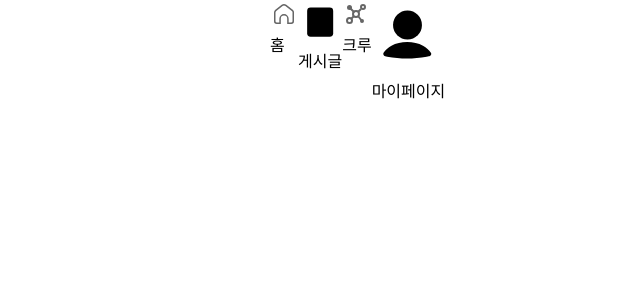
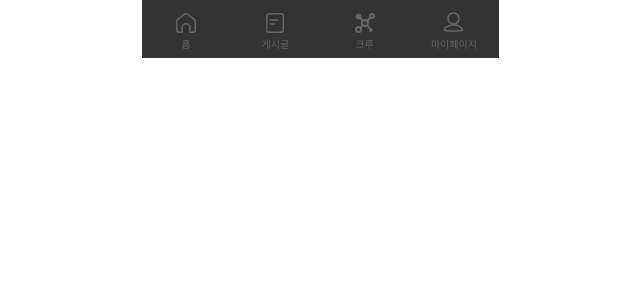
Before and after one commit to potato-club/spotry-front, a React (Create React App) app: page / in a window 1280 px wide. Shown: the top 300 px of the page, without its empty margins (320-960 px from the left). Built offline with nearby package versions, Linux system fonts and the light colour scheme.

Commit message:
"Fix MenuBar 수정"

```diff
--- a/src/components/Data/BarSvg.tsx
+++ b/src/components/Data/BarSvg.tsx
@@ -11,7 +11,6 @@ export const BarList = [
       >
         <path
           d="M12.1405 5.38576L12.1411 5.38528C13.2206 4.53824 14.7671 4.53824 15.8466 5.38529L15.848 5.38638L22.5302 10.6038C22.5304 10.604 22.5306 10.6042 22.5308 10.6043C22.9909 10.965 23.25 11.4991 23.25 12.0625V21.3671C23.25 22.3848 22.3914 23.25 21.285 23.25H17.9318V18.6389C17.9318 16.4995 16.1491 14.8032 14 14.8032C11.8509 14.8032 10.0682 16.4995 10.0682 18.6389V23.25H6.71499C5.60856 23.25 4.75 22.3848 4.75 21.3671V12.5153C4.75 11.6791 5.14333 10.8696 5.82727 10.3289C5.82766 10.3286 5.82805 10.3283 5.82844 10.328L12.1405 5.38576Z"
-          stroke="#666666"
           stroke-width="1.5"
         />
       </svg>
@@ -20,17 +19,19 @@ export const BarList = [
   {
     name: "게시글",
     icon: () => (
-      <svg
-        id="Layer_1"
-        data-name="Layer 1"
-        xmlns="http://www.w3.org/2000/svg"
-        version="1.1"
-        viewBox="0 0 28 28"
-      >
+      <svg xmlns="http://www.w3.org/2000/svg" version="1.1" viewBox="0 0 28 28">
         <defs></defs>
-        <path d="M9,15h5" />
-        <path d="M9,11h8" />
-        <rect x="5.8" y="4.8" width="16.5" height="18.5" rx="2.2" ry="2.2" />
+        <rect
+          x="5.8"
+          y="4.8"
+          width="16.5"
+          height="18.5"
+          rx="2.2"
+          ry="2.2"
+          stroke-width="1.5"
+        />
+        <path id="postLine1" d="M9,15h5" stroke-width="1.5" />
+        <path id="postLine2" d="M9,11h8" stroke-width="1.5" />
       </svg>
     ),
   },
@@ -44,35 +45,15 @@ export const BarList = [
         fill="none"
         xmlns="http://www.w3.org/2000/svg"
       >
-        <circle cx="14" cy="14" r="3" stroke="#666666" stroke-width="2" />
-        <path
-          d="M12 16L9 19"
-          stroke="#666666"
-          stroke-width="2"
-          stroke-linejoin="round"
-        />
-        <path
-          d="M12.5 12.5L8 8"
-          stroke="#666666"
-          stroke-width="2"
-          stroke-linejoin="round"
-        />
-        <circle cx="20" cy="21" r="1" stroke="#666666" stroke-width="2" />
-        <path
-          d="M16 16L20 21"
-          stroke="#666666"
-          stroke-width="2"
-          stroke-linejoin="round"
-        />
-        <circle cx="21" cy="7" r="2" stroke="#666666" stroke-width="2" />
-        <path
-          d="M19 9L16 12"
-          stroke="#666666"
-          stroke-width="2"
-          stroke-linejoin="round"
-        />
-        <circle cx="7.5" cy="7.5" r="2.5" fill="#666666" />
-        <circle cx="7.5" cy="20.5" r="2.5" stroke="#666666" stroke-width="2" />
+        <path d="M12 16L9 19" stroke-width="2" stroke-linejoin="round" />
+        <path d="M12.5 12.5L8 8" stroke-width="2" stroke-linejoin="round" />
+        <path d="M16 16L20 21" stroke-width="2" stroke-linejoin="round" />
+        <path d="M19 9L16 12" stroke-width="2" stroke-linejoin="round" />
+        <circle id="circle1" cx="14" cy="14" r="3" stroke-width="2" />
+        <circle id="circle2" cx="20" cy="21" r="1" stroke-width="2" />
+        <circle id="circle3" cx="21" cy="7" r="2" stroke-width="2" />
+        <circle id="circle4" cx="7.5" cy="7.5" r="2.5" />
+        <circle id="circle5" cx="7.5" cy="20.5" r="2.5" stroke-width="2" />
       </svg>
     ),
   },
@@ -87,8 +68,11 @@ export const BarList = [
         viewBox="0 0 28 28"
       >
         <defs></defs>
-        <path d="M21.8,21.4c.6-.1,1-.8.6-1.3-.7-1.1-1.7-2-3-2.7-1.7-.9-3.8-1.4-6-1.4s-4.3.5-6,1.4c-1.3.7-2.3,1.6-3,2.7-.3.5,0,1.2.6,1.3l.8.2c5,.9,10,.9,15,0l.8-.2Z" />
-        <circle cx="13.5" cy="9.5" r="5.5" />
+        <path
+          d="M21.8,21.4c.6-.1,1-.8.6-1.3-.7-1.1-1.7-2-3-2.7-1.7-.9-3.8-1.4-6-1.4s-4.3.5-6,1.4c-1.3.7-2.3,1.6-3,2.7-.3.5,0,1.2.6,1.3l.8.2c5,.9,10,.9,15,0l.8-.2Z"
+          stroke-width="1.5"
+        />
+        <circle cx="13.5" cy="9.5" r="5.5" stroke-width="1.5" />
       </svg>
     ),
   },
--- a/src/components/MenuBar/MainBar.tsx
+++ b/src/components/MenuBar/MainBar.tsx
@@ -3,26 +3,86 @@ import { BarList } from "../Data/BarSvg";
 
 const MainBar = () => {
   return (
-    <MenuItems>
+    <MenuBar>
       {BarList.map(({ name, icon }) => (
-        <Item>
+        <BarBtn>
           <IconWrapper>{icon()}</IconWrapper>
           <Name>{name}</Name>
-        </Item>
+        </BarBtn>
       ))}
-    </MenuItems>
+    </MenuBar>
   );
 };
 
-const MenuItems = styled.div`
+const MenuBar = styled.div`
   display: flex;
-  width: 100px;
-  height: 100px;
-  flex-direction: column;
+  width: 357px;
+  height: 58px;
+  justify-content: space-around;
+  align-content: center;
   flex-wrap: wrap;
+  background-color: #333333;
 `;
-const Item = styled.div``;
-const IconWrapper = styled.div``;
-const Name = styled.span``;
+
+const BarBtn = styled.div`
+  display: flex;
+  width: 75px;
+  height: 40px;
+  flex-wrap: wrap;
+  justify-content: center;
+  border-radius: 4px;
+
+  &:hover {
+    background-color: #373934;
+    cursor: pointer;
+    svg {
+      stroke: #c1f84d;
+      fill: #c1f84d;
+    }
+
+    svg #postLine1,
+    svg #postLine2 {
+      stroke: #666666;
+    }
+
+    svg #circle4 {
+      fill: #c1f84d;
+    }
+    svg #circle1,
+    svg #circle3,
+    svg #circle5 {
+      fill: #333333;
+    }
+
+    div {
+      color: #c1f84d;
+    }
+  }
+`;
+
+const IconWrapper = styled.div`
+  width: 28px;
+  height: 28px;
+
+  svg {
+    stroke: #666666;
+    fill: none;
+  }
+
+  svg #circle4 {
+    fill: #666666;
+  }
+`;
+
+const Name = styled.div`
+  flex-wrap: wrap;
+  display: flex;
+  font-size: 10px;
+  width: 75px;
+  height: 12px;
+  align-content: center;
+  justify-content: center;
+  color: #666666;
+`;
 
 export default MainBar;
```
